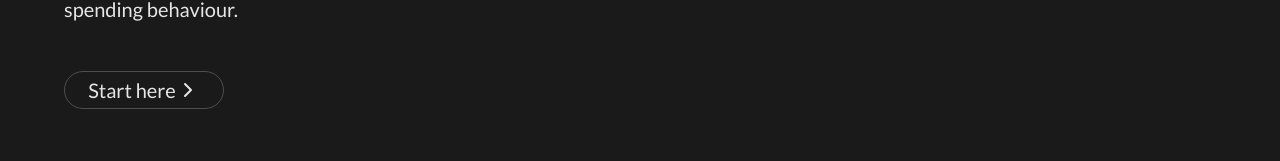
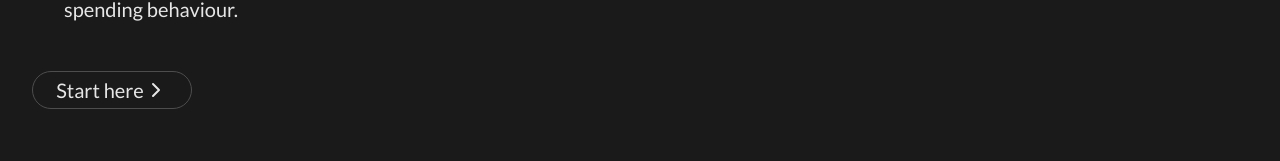
Before and after one commit to dwisarut/finocular, a React (Vite) app: page / in a window 1280 px wide. Shown: the part 503-664 px from the top of the page. Built offline with nearby package versions, Linux system fonts and the light colour scheme.

Commit message:
feat: remove default hidden password and update customBtn class

```diff
--- a/src/index.css
+++ b/src/index.css
@@ -61,7 +61,16 @@
 }
 
 @utility customBtn {
-  @apply flex justify-center text-contrast-text w-40 text-xl lato ml-8 rounded-4xl border p-1 hover:cursor-pointer items-center
+  @apply flex justify-center text-contrast-text w-40 text-xl lato rounded-4xl border p-1 hover:cursor-pointer items-center
+}
+
+input[type="password"]::-ms-reveal,
+input[type="password"]::-ms-clear {
+  display: none;
+}
+
+input[type="password"]::-webkit-textfield-decoration-container {
+  display: none;
 }
 
 #root {
```
